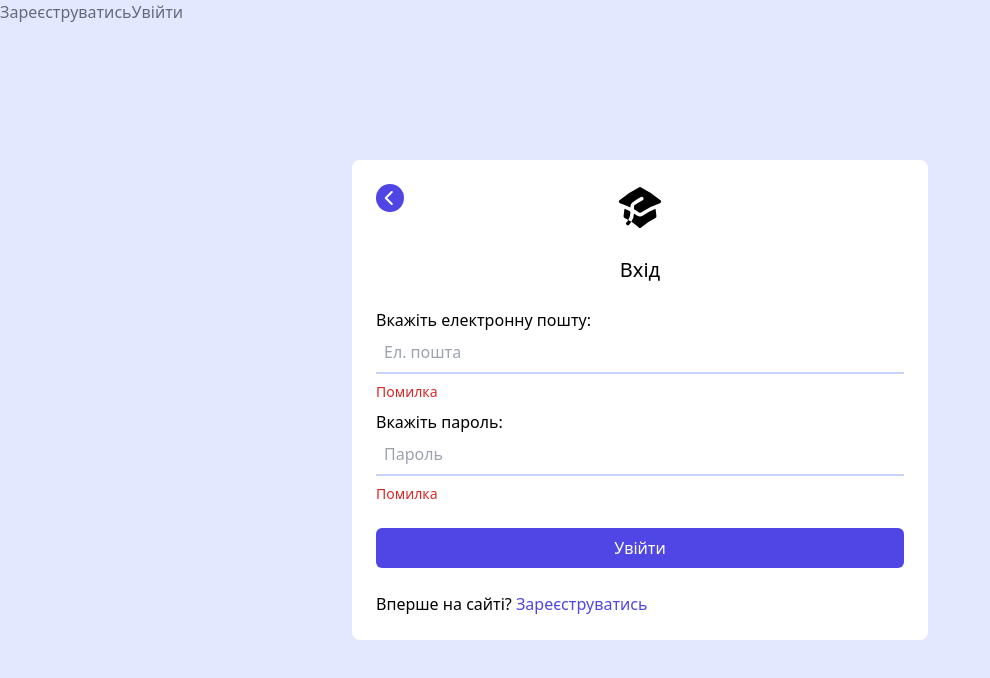
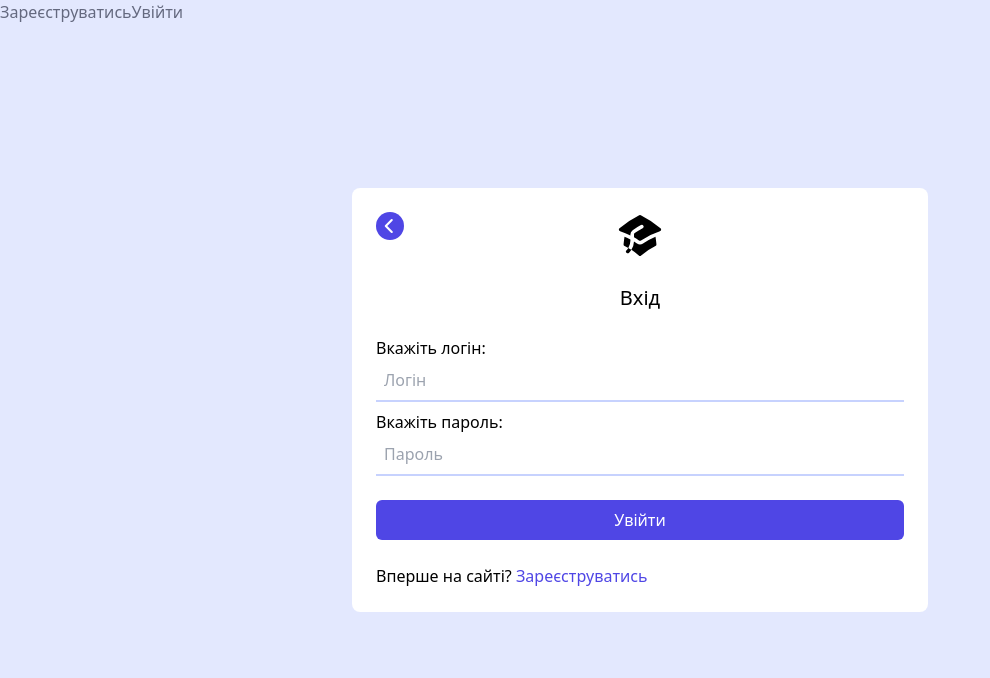
Before and after one commit to oxb4f/curly-broccoli, a Vue app in the folder frontend/: page /login in a window 1280 px wide. Shown: the top 678 px of the page, without its empty margins (0-990 px from the left). Built offline with nearby package versions, Linux system fonts and the light colour scheme.

Commit message:
feat(login form): add login form logic

```diff
--- a/frontend/src/form/components/BaseInput.vue
+++ b/frontend/src/form/components/BaseFormField.vue
@@ -1,4 +1,8 @@
 <script setup>
+defineOptions({
+  inheritAttrs: false
+});
+
 defineProps({
   label: {
     type: [String, Boolean],
@@ -15,7 +19,7 @@ const model = defineModel({ type: String });
 
 <template>
   <div class="form__item">
-    <label v-if="label">{{ label }}</label>
+    <label v-if="label" :for="$attrs.id">{{ label }}</label>
     <input class="form__field" v-bind="$attrs" v-model="model" />
     <span v-if="error" class="form__error">{{ error }}</span>
   </div>
--- a/frontend/src/form/views/LoginView.vue
+++ b/frontend/src/form/views/LoginView.vue
@@ -1,7 +1,10 @@
 <script setup>
-import BaseForm from '../components/BaseForm.vue';
-import BaseInput from '../components/BaseInput.vue';
-import BaseModal from '../components/BaseModal.vue';
+import BaseForm from '@form/components/BaseForm.vue';
+import BaseFormField from '@form/components/BaseFormField.vue';
+import BaseModal from '@form/components/BaseModal.vue';
+import { useForm } from '@form/composables/useForm';
+
+const { fields, errors, clearErrors } = useForm({ username: '', password: '' });
 </script>
 
 <template>
@@ -10,21 +13,23 @@ import BaseModal from '../components/BaseModal.vue';
       <BaseForm>
         <template #header><h1>Вхід</h1></template>
         <template #content>
-          <BaseInput
-            label="Вкажіть електронну пошту:"
-            id="loginEmail"
-            type="email"
-            class="form__email-field"
-            placeholder="Ел. пошта"
-            error="Помилка"
+          <BaseFormField
+            label="Вкажіть логін:"
+            id="username"
+            type="text"
+            class="form__username-field"
+            placeholder="Логін"
+            v-model="fields.username"
+            :error="errors.username"
           />
-          <BaseInput
+          <BaseFormField
             label="Вкажіть пароль:"
-            id="loginPassword"
+            id="password"
             type="password"
             class="form__password-field"
             placeholder="Пароль"
-            error="Помилка"
+            v-model="fields.password"
+            :error="errors.password"
           />
         </template>
         <template #footer>
--- a/frontend/src/form/views/RegisterView.vue
+++ b/frontend/src/form/views/RegisterView.vue
@@ -1,6 +1,6 @@
 <script setup>
 import BaseForm from '@form/components/BaseForm.vue';
-import BaseInput from '@form/components/BaseInput.vue';
+import BaseFormField from '@form/components/BaseFormField.vue';
 import BaseModal from '@form/components/BaseModal.vue';
 import { useForm } from '@form/composables/useForm';
 // import ValidationError from '@app/services/customErrors/validationError';
@@ -40,13 +40,12 @@ const { fields, errors, clearErrors } = useForm({ username: '', password: '' });
       <BaseForm>
         <template #header><h1>Реєстрація</h1></template>
         <template #content>
-          <p>{{ fields.username }}</p>
-          <BaseInput
-            label="Вкажіть ім'я:"
+          <BaseFormField
+            label="Вкажіть логін:"
             id="username"
             type="text"
             class="form__username-field"
-            placeholder="Ваше ім'я"
+            placeholder="Логін"
             v-model="fields.username"
             :error="errors.username"
           />
@@ -58,7 +57,7 @@ const { fields, errors, clearErrors } = useForm({ username: '', password: '' });
             placeholder="Ел. пошта"
             error="Помилка"
           /> -->
-          <BaseInput
+          <BaseFormField
             label="Вкажіть пароль:"
             id="password"
             type="password"
```
